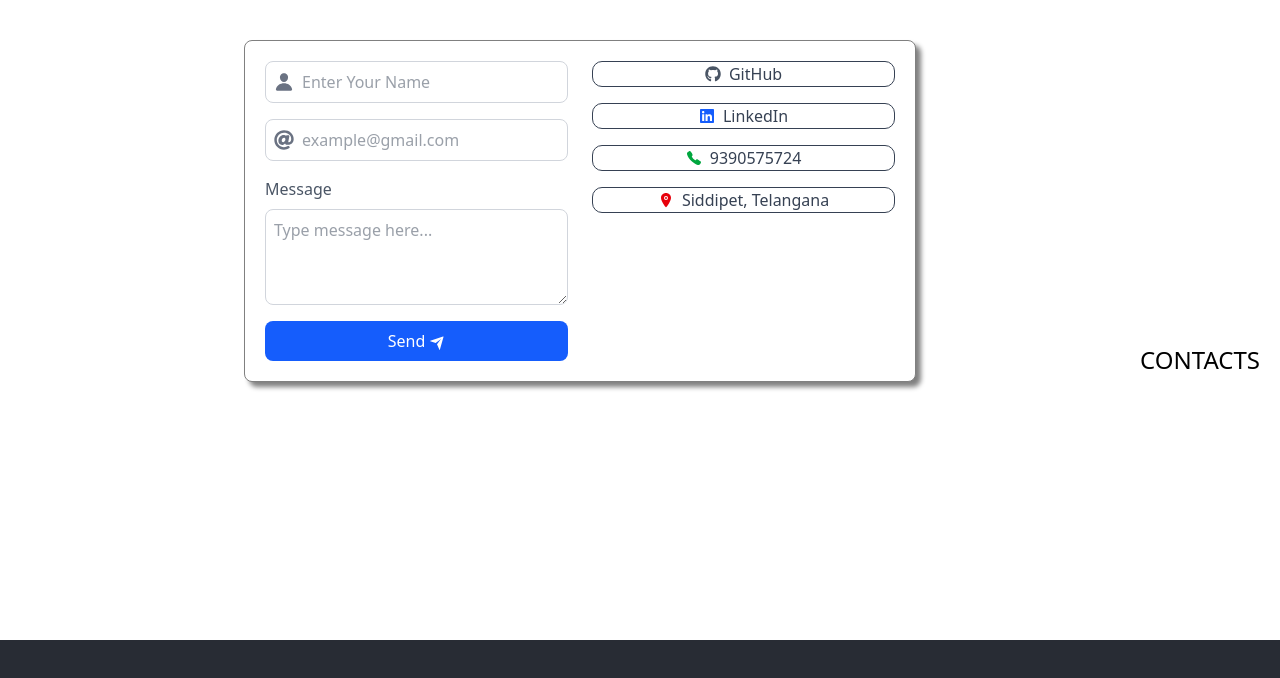
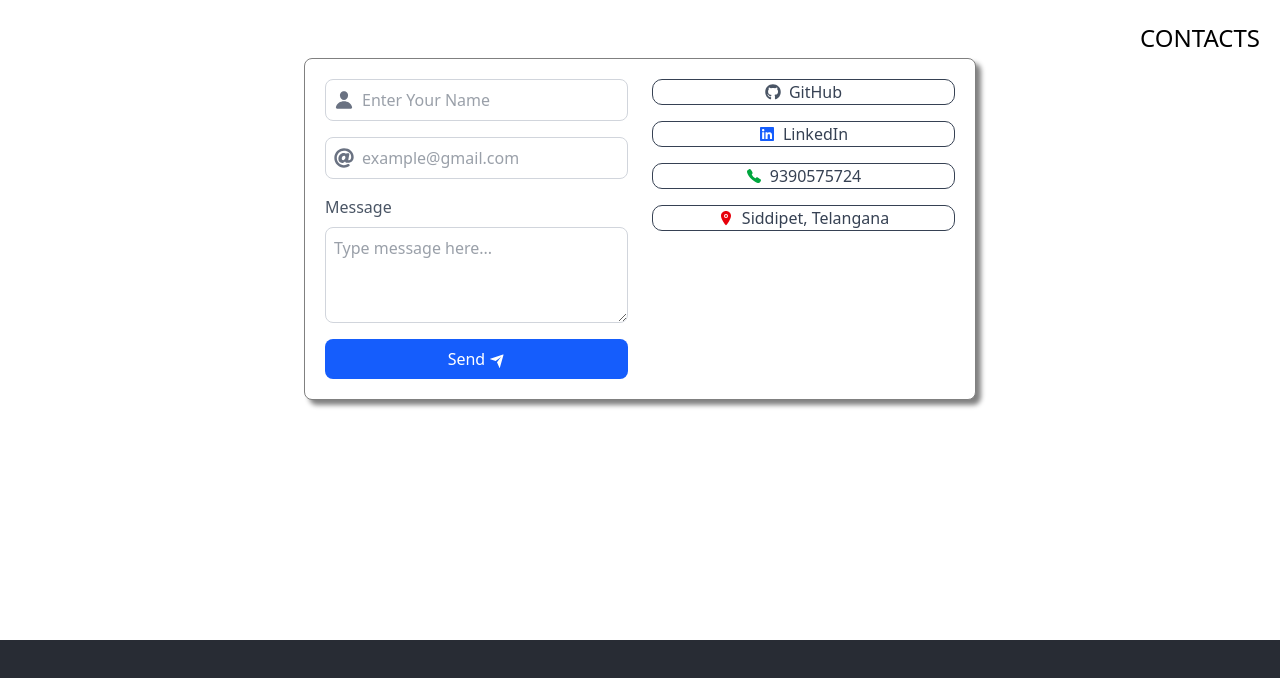
Before and after one commit to rakeshsunki/rakeshportfolio, a React (Vite) app: page /contacts in a window 1280 px wide. Shown: the top 678 px of the page. Built offline with nearby package versions, Linux system fonts and the light colour scheme.

Commit message:
changed Contacts heading flex-warp and justify-end

```diff
--- a/src/components/Contacts&Hobbies/Endpage.jsx
+++ b/src/components/Contacts&Hobbies/Endpage.jsx
@@ -16,11 +16,14 @@ const Endpage = () => {
       >
         <div
           className={
-            "w-[100vw] h-[90vh] bg-white p-5 relative left-[-50%] flex justify-center items-center"
+            "w-[100vw] h-[90vh] bg-white p-5 relative left-[-50%] flex flex-wrap !justify-end !items-center"
           }
           onMouseEnter={() => setHover("Left")}
           onMouseLeave={() => setHover("")}
         >
+          <span className="text-black shadow-blue-400 text-xl md:text-2xl">
+            CONTACTS
+          </span>
           <div
             className={` w-[100vw] h-[80vh] opacity-0 transition-all duration-[0.5s] !justify-center ${
               Hover === "Left" ? "opacity-[1]" : ""
@@ -28,9 +31,6 @@ const Endpage = () => {
           >
             <Contacts />
           </div>
-          <h1 className="text-black shadow-blue-400 text-xl md:text-2xl">
-            CONTACTS
-          </h1>
         </div>
         <div
           className={
```
